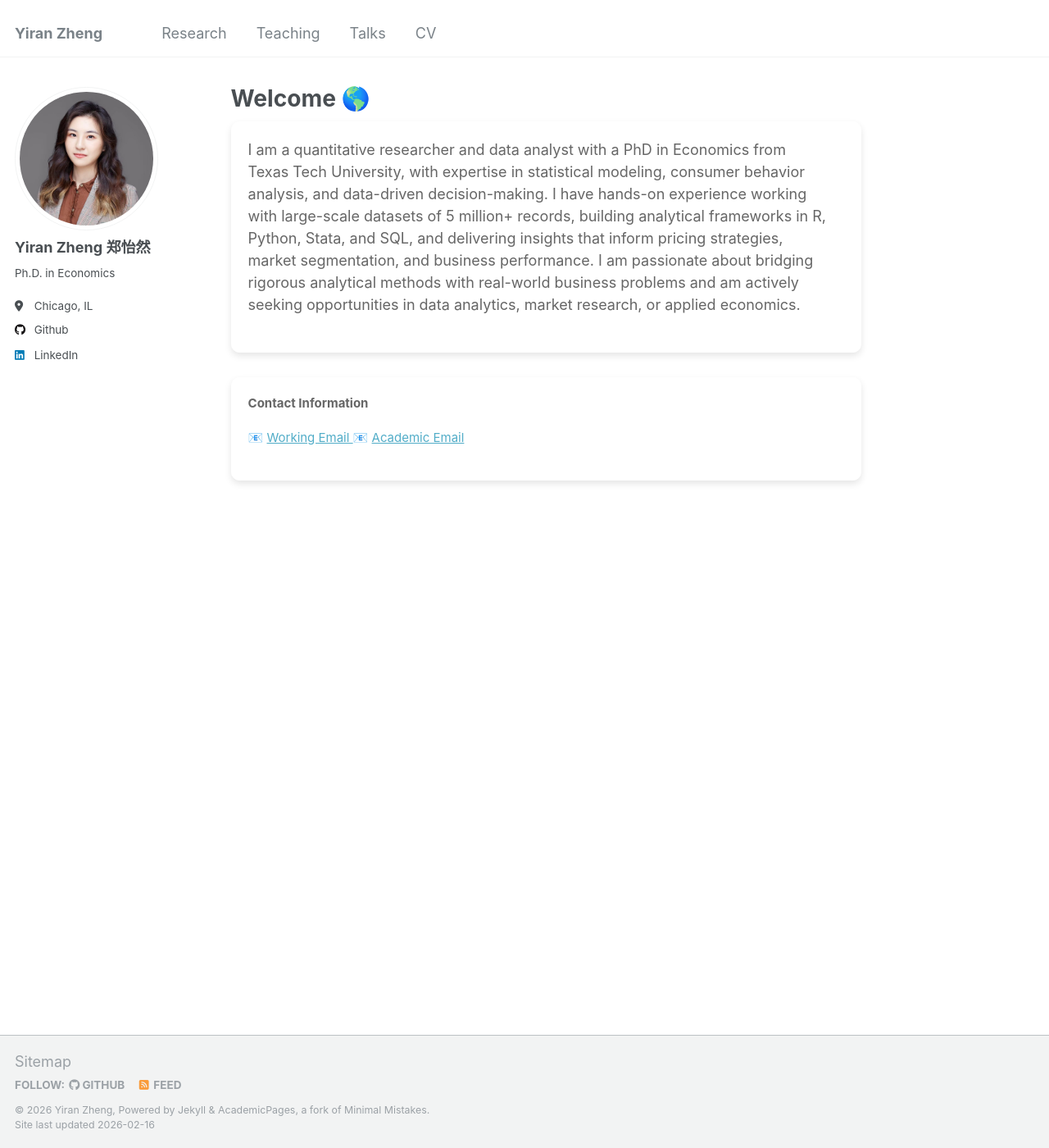
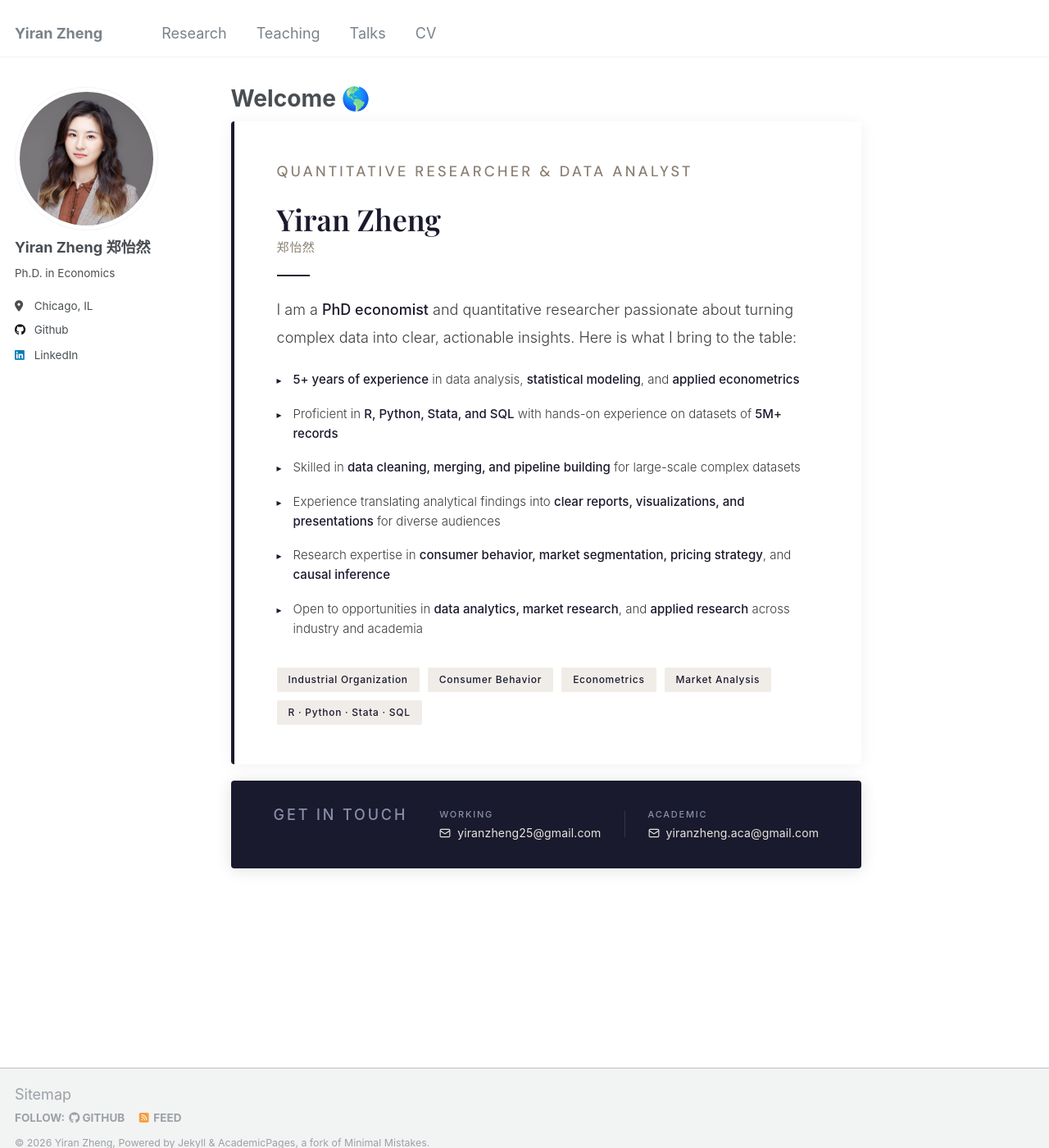
Before and after one commit to yiran-zheng/yiran-zheng.github.io, a Jekyll site: the page built from _pages/about.md, in a window 1280 px wide and 1400 px high. Shown: the whole window at 82% size. Built offline with Jekyll 4.4.1, drawn with Linux system fonts in a browser that asks for light colours.

Commit message:
Update about.md

```diff
--- a/_pages/about.md
+++ b/_pages/about.md
@@ -6,24 +6,238 @@ redirect_from:
   - /about/
   - /about.html
 ---
-<div style="display: flex; align-items: flex-start; margin-bottom: 30px; background-color: white; border: 1px solid white; border-radius: 10px; padding: 20px; box-shadow: 0 4px 8px rgba(0, 0, 0, 0.1);">
-  <div style="flex: 1.5; margin-right: 20px; align-self: center;">
-    <div style="flex: 2;font-size: 18px;color: #666666;">
-      <p>
-      I am a quantitative researcher and data analyst with a PhD in Economics from Texas Tech University, with expertise in statistical modeling, consumer behavior analysis, and data-driven decision-making. I have hands-on experience working with large-scale datasets of 5 million+ records, building analytical frameworks in R, Python, Stata, and SQL, and delivering insights that inform pricing strategies, market segmentation, and business performance. I am passionate about bridging rigorous analytical methods with real-world business problems and am actively seeking opportunities in data analytics, market research, or applied economics.
-      </p>
+<link href="https://fonts.googleapis.com/css2?family=Playfair+Display:wght@400;600&family=DM+Sans:wght@300;400;500&display=swap" rel="stylesheet"/>
+
+<style>
+  .bio-card {
+    background: #ffffff;
+    border-radius: 4px;
+    padding: 48px 52px;
+    margin-bottom: 20px;
+    border-left: 4px solid #1a1a2e;
+    box-shadow: 0 2px 20px rgba(0,0,0,0.06);
+    opacity: 0;
+    transform: translateY(18px);
+    animation: fadeUp 0.7s ease forwards;
+  }
+
+  .bio-eyebrow {
+    font-family: 'DM Sans', sans-serif;
+    font-size: 11px;
+    font-weight: 500;
+    letter-spacing: 0.18em;
+    text-transform: uppercase;
+    color: #8a7f72;
+    margin-bottom: 16px;
+  }
+
+  .bio-name {
+    font-family: 'Playfair Display', serif;
+    font-size: 36px;
+    font-weight: 600;
+    color: #1a1a2e;
+    line-height: 1.15;
+    margin-bottom: 24px;
+  }
+
+  .bio-name span {
+    display: block;
+    font-size: 15px;
+    font-family: 'DM Sans', sans-serif;
+    font-weight: 300;
+    color: #8a7f72;
+    letter-spacing: 0.04em;
+    margin-top: 6px;
+  }
+
+  .bio-divider {
+    width: 40px;
+    height: 2px;
+    background: #1a1a2e;
+    margin-bottom: 24px;
+  }
+
+  .bio-text {
+    font-size: 15.5px;
+    font-weight: 300;
+    line-height: 1.85;
+    color: #3d3d3d;
+  }
+
+  .bio-text strong {
+    font-weight: 500;
+    color: #1a1a2e;
+  }
+
+  .bio-list {
+    list-style: none;
+    margin-top: 18px;
+    padding-left: 0;
+    display: flex;
+    flex-direction: column;
+    gap: 10px;
+  }
+
+  .bio-list li {
+    font-size: 15px;
+    font-weight: 300;
+    line-height: 1.6;
+    color: #3d3d3d;
+    padding-left: 20px;
+    position: relative;
+  }
+
+  .bio-list li::before {
+    content: "▸";
+    position: absolute;
+    left: 0;
+    color: #1a1a2e;
+    font-weight: 500;
+    font-size: 12px;
+    top: 3px;
+  }
+
+  .bio-list li strong {
+    font-weight: 500;
+    color: #1a1a2e;
+  }
+
+  .tags-row {
+    display: flex;
+    flex-wrap: wrap;
+    gap: 10px;
+    margin-top: 28px;
+  }
+
+  .tag {
+    font-size: 12px;
+    font-weight: 500;
+    letter-spacing: 0.06em;
+    color: #1a1a2e;
+    background: #f0ede8;
+    border-radius: 2px;
+    padding: 6px 14px;
+  }
+
+  .contact-card {
+    background: #1a1a2e;
+    border-radius: 4px;
+    padding: 28px 52px;
+    display: flex;
+    align-items: center;
+    justify-content: space-between;
+    flex-wrap: wrap;
+    gap: 16px;
+    box-shadow: 0 2px 20px rgba(0,0,0,0.12);
+    opacity: 0;
+    transform: translateY(18px);
+    animation: fadeUp 0.7s ease 0.2s forwards;
+  }
+
+  .contact-label {
+    font-size: 11px;
+    font-weight: 500;
+    letter-spacing: 0.16em;
+    text-transform: uppercase;
+    color: #8a8fa8;
+    margin-bottom: 4px;
+  }
+
+  .contact-links {
+    display: flex;
+    gap: 28px;
+    flex-wrap: wrap;
+    align-items: center;
+  }
+
+  .contact-item {
+    display: flex;
+    flex-direction: column;
+  }
+
+  .contact-item a {
+    font-size: 14px;
+    font-weight: 400;
+    color: #e8e4dc;
+    text-decoration: none;
+    letter-spacing: 0.01em;
+    transition: color 0.2s ease;
+    display: flex;
+    align-items: center;
+    gap: 8px;
+  }
+
+  .contact-item a:hover {
+    color: #ffffff;
+  }
+
+  .contact-divider {
+    width: 1px;
+    height: 32px;
+    background: rgba(255,255,255,0.12);
+  }
+
+  @keyframes fadeUp {
+    to { opacity: 1; transform: translateY(0); }
+  }
+
+  @media (max-width: 600px) {
+    .bio-card { padding: 32px 28px; }
+    .contact-card { padding: 24px 28px; }
+    .bio-name { font-size: 28px; }
+    .contact-links { gap: 16px; }
+    .contact-divider { display: none; }
+  }
+</style>
+
+<!-- Bio Card -->
+<div class="bio-card">
+  <p class="bio-eyebrow">Quantitative Researcher &amp; Data Analyst</p>
+  <h1 class="bio-name">
+    Yiran Zheng
+    <span>郑怡然</span>
+  </h1>
+  <div class="bio-divider"></div>
+  <p class="bio-text">
+    I am a <strong>PhD economist</strong> and quantitative researcher passionate about turning complex data into clear, actionable insights. Here is what I bring to the table:
+  </p>
+  <ul class="bio-list">
+    <li><strong>5+ years of experience</strong> in data analysis, <strong>statistical modeling</strong>, and <strong>applied econometrics</strong></li>
+    <li>Proficient in <strong>R, Python, Stata, and SQL</strong> with hands-on experience on datasets of <strong>5M+ records</strong></li>
+    <li>Skilled in <strong>data cleaning, merging, and pipeline building</strong> for large-scale complex datasets</li>
+    <li>Experience translating analytical findings into <strong>clear reports, visualizations, and presentations</strong> for diverse audiences</li>
+    <li>Research expertise in <strong>consumer behavior, market segmentation, pricing strategy</strong>, and <strong>causal inference</strong></li>
+    <li>Open to opportunities in <strong>data analytics, market research</strong>, and <strong>applied research</strong> across industry and academia</li>
+  </ul>
+  <div class="tags-row">
+    <span class="tag">Industrial Organization</span>
+    <span class="tag">Consumer Behavior</span>
+    <span class="tag">Econometrics</span>
+    <span class="tag">Market Analysis</span>
+    <span class="tag">R · Python · Stata · SQL</span>
+  </div>
+</div>
+
+<!-- Contact Card -->
+<div class="contact-card">
+  <div>
+    <p class="contact-label">Get in touch</p>
+  </div>
+  <div class="contact-links">
+    <div class="contact-item">
+      <span class="contact-label">Working</span>
+      <a href="mailto:yiranzheng25@gmail.com">
+        <svg width="14" height="14" viewBox="0 0 24 24" fill="none" stroke="currentColor" stroke-width="2"><rect x="2" y="4" width="20" height="16" rx="2"/><path d="m22 7-8.97 5.7a1.94 1.94 0 0 1-2.06 0L2 7"/></svg>
+        yiranzheng25@gmail.com
+      </a>
+    </div>
+    <div class="contact-divider"></div>
+    <div class="contact-item">
+      <span class="contact-label">Academic</span>
+      <a href="mailto:yiranzheng.aca@gmail.com">
+        <svg width="14" height="14" viewBox="0 0 24 24" fill="none" stroke="currentColor" stroke-width="2"><rect x="2" y="4" width="20" height="16" rx="2"/><path d="m22 7-8.97 5.7a1.94 1.94 0 0 1-2.06 0L2 7"/></svg>
+        yiranzheng.aca@gmail.com
+      </a>
     </div>
   </div>
 </div>
-
-<div style="display: flex; align-items: flex-start; margin-bottom: 30px; background-color: white; border: 1px solid white; border-radius: 10px; padding: 20px; box-shadow: 0 4px 8px rgba(0, 0, 0, 0.1);">
-  <div style="flex: 1.5; margin-right: 20px; align-self: center;">
-    <div style="flex: 2;font-size: 15px;color: #666666;">
-      <p><strong>Contact Information</strong></p>
-      <p>
-      &#128231; <a href= "mailto: yiranzheng25@gmail.com"> Working Email </a>
-         &#128231; <a href= "mailto: yiranzheng.aca@gmail.com"> Academic Email </a>
-      </p>
-    </div>
-  </div>
-</div>
```
